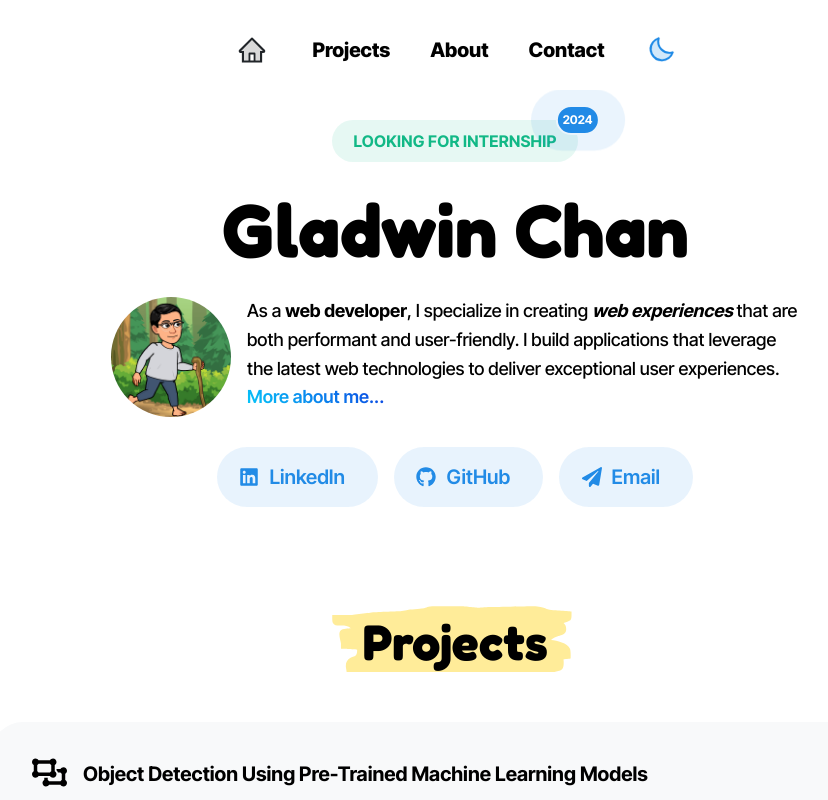
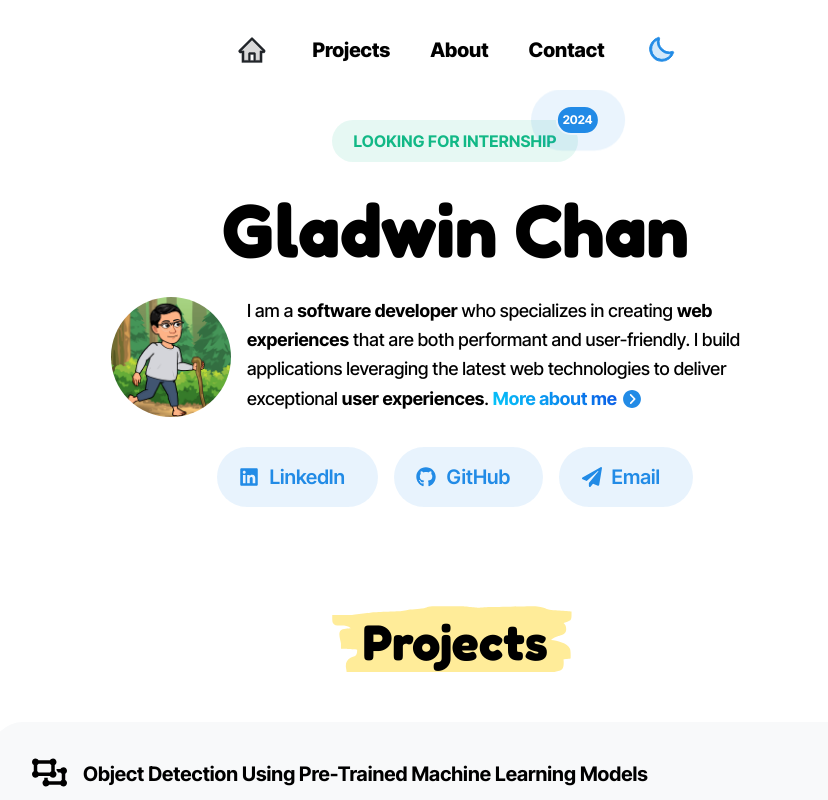
Before and after one commit to gladwinc/glad-port-2024, a Next.js app: page / in a window 1280 px wide. Shown: the top 800 px of the page, without its empty margins (185-1013 px from the left). Built offline with nearby package versions, Linux system fonts and the light colour scheme.

Commit message:
UI changes

```diff
--- a/app/components/Header/Header.tsx
+++ b/app/components/Header/Header.tsx
@@ -101,7 +101,7 @@ const Header = () => {
             size={40}
             variant="transparent"
             aria-label="Home">
-            <AiTwotoneHome color="#212529" size={30} />
+            <AiTwotoneHome color="#212529" strokeWidth={10} size={30} />
           </ActionIcon>
           {items}
           <ActionIcon
@@ -112,9 +112,9 @@ const Header = () => {
             variant="transparent"
             aria-label="Toggle color scheme">
             {computedColorScheme === "dark" ? (
-              <PiSunDimDuotone strokeWidth={2} color="orange" size={30} />
+              <PiSunDimDuotone strokeWidth={8} color="orange" size={30} />
             ) : (
-              <PiMoonDuotone strokeWidth={2} size={30} />
+              <PiMoonDuotone strokeWidth={8} size={30} />
             )}
           </ActionIcon>
         </Group>
--- a/app/components/Welcome/Welcome.tsx
+++ b/app/components/Welcome/Welcome.tsx
@@ -12,6 +12,7 @@ import {
   Anchor,
 } from "@mantine/core";
 import { FaLinkedin, FaGithub, FaPaperPlane } from "react-icons/fa";
+import { IoIosArrowDroprightCircle } from "react-icons/io";
 import { Fredoka } from "next/font/google";
 
 const fredoka = Fredoka({ subsets: ["latin"] });
@@ -38,25 +39,32 @@ const Welcome = () => {
       <Group wrap="nowrap" align="flex-start">
         <Avatar size={120} mt={30} src="/glad3.png" />
         <Text size="lg" fw={450} mt={30}>
-          As a{" "}
-          <Text span fz="lg" fw={700}>
+          I am a{" "}
+          <Text span fw={700}>
+            software developer
+          </Text>{" "}
+          who specializes in creating{" "}
+          <Text span fw={700}>
             {" "}
-            web developer
+            web experiences
+          </Text>{" "}
+          that are both performant and user-friendly. I build applications
+          leveraging the latest web technologies to deliver exceptional{" "}
+          <Text span fw={700}>
+            user experiences
           </Text>
-          , I specialize in creating{" "}
-          <Text span fz="lg" fw={700} fs="italic">
-            web experiences{" "}
-          </Text>{" "}
-          that are both performant and user-friendly. I build applications that
-          leverage the latest web technologies to deliver exceptional user
-          experiences.{" "}
+          .{" "}
           <Anchor
             href="/about"
             variant="gradient"
             gradient={{ from: "#07c8f9", to: "#0d41e1" }}
             fz="lg"
-            fw={600}>
-            More about me...
+            fw={700}>
+            More about me{" "}
+            <IoIosArrowDroprightCircle
+              size={22}
+              style={{ position: "relative", top: "4.5px" }}
+            />
           </Anchor>
         </Text>
       </Group>
```
